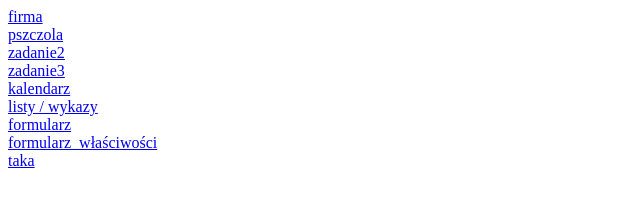
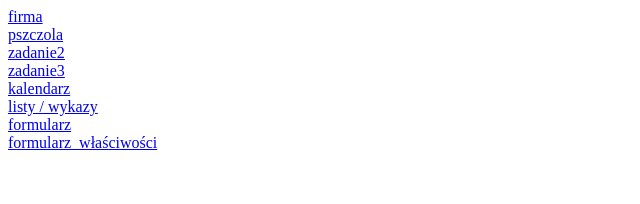
Before and after one commit to Wezaino/FotoPolar, a plain HTML site: page index.html in a window 1280 px wide. Shown: the full height of the page, 0-640 px from the left. Drawn offline with Linux system fonts and the light colour scheme.

Commit message:
Update index.html

```diff
--- a/index.html
+++ b/index.html
@@ -6,4 +6,4 @@
 <a href="zadanie filip.html"> listy / wykazy </a><br>
 <a href="formularz.html"> formularz </a><br>
 <a href="formularz_właściwości.html"> formularz_właściwości </a><br>
-<a href="tak.html"> taka </a><br>
+<a href=""> </a><br>
```
